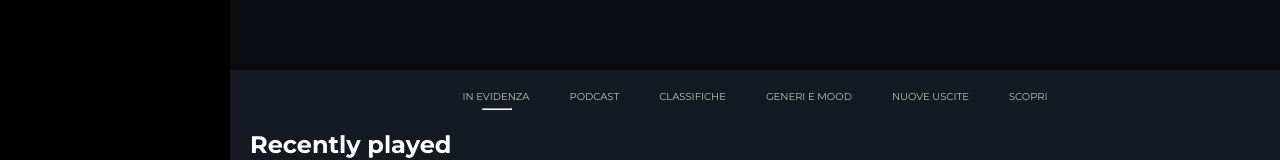
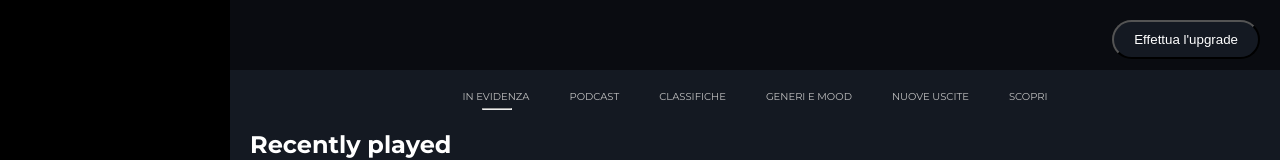
Before and after one commit to DanielFerraiuolo98/html-css-spotifyweb, a plain HTML site: page index.html in a window 1280 px wide. Shown: the top 160 px of the page. Drawn offline with Linux system fonts and the light colour scheme.

Commit message:
messo il button sull'header con effetto scale

```diff
--- a/css/style.css
+++ b/css/style.css
@@ -82,6 +82,24 @@ main{
     width: 100%;
     z-index: 1000;
     background-color: rgba(0, 0, 0, 0.5);
+}
+
+.header a{
+    display: flex;
+    justify-content: flex-end;
+    padding: 20px;
+}
+
+.header button{
+    border-radius: 50px;
+    padding: 10px 20px;
+    background-color: var(--color-dark);
+    color: var(--color-light);
+}
+
+button:hover{
+    cursor: pointer;
+    transform: scale(1.5,1.5);
 }
 
 h2{
--- a/index.html
+++ b/index.html
@@ -15,7 +15,9 @@
         <div class="container-small d-flex debug">
             <div id="sidebar" class="debug"></div>
             <main>
-                <div class="header"></div>
+                <div class="header">
+                    <a href="#"><button>Effettua l'upgrade</button></a>
+                </div>
                 <div class="app-content">
                     <ul class="d-flex">
                         <a href="#"><li>In evidenza</li>
```
